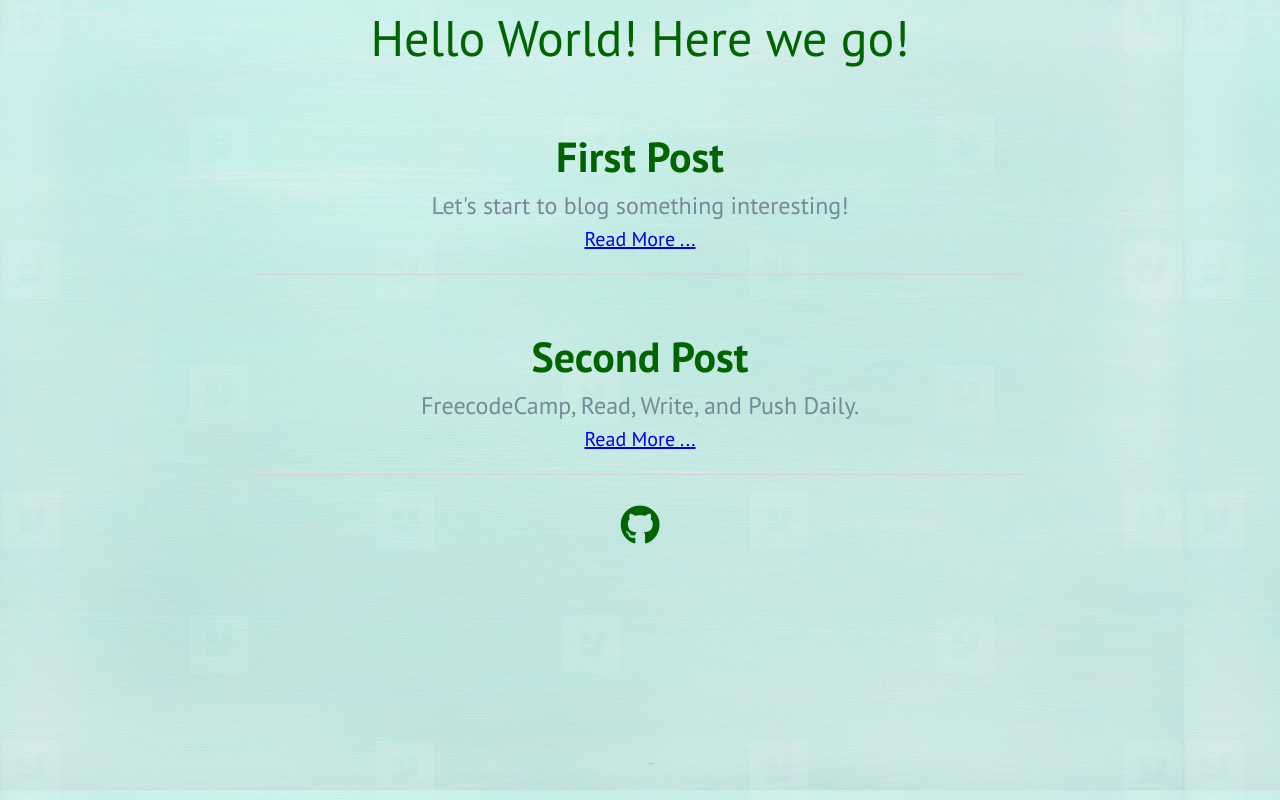
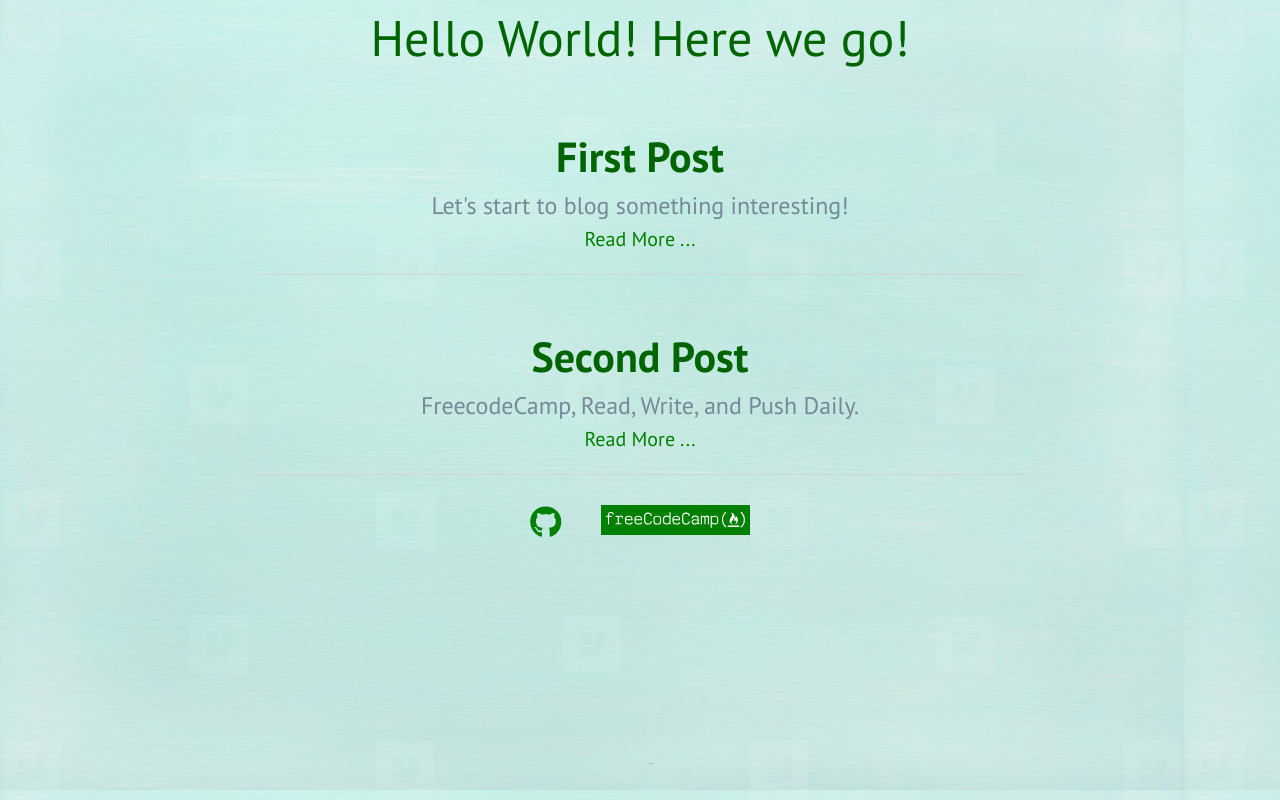
Before and after one commit to kelvin8773/kelvin8773.github.io, a plain HTML site: page index.html in a window 1280 px wide. Drawn offline with Linux system fonts and the light colour scheme.

Commit message:
add social-links

```diff
--- a/assets/css/style.css
+++ b/assets/css/style.css
@@ -37,6 +37,11 @@ h4 {
   font-size: 1.4em;
 }
 
+a {
+  text-decoration: none;
+  color: green;
+}
+
 main {
   margin: 30px 0;
 }
@@ -52,3 +57,31 @@ main .post {
   width: 60%;
   border-bottom: lightgrey 0.3px solid;
 }
+
+footer {
+  height: 200px;
+}
+
+#social-links {
+  width: 50%;
+  margin: 0 auto;
+  display: flex;
+  justify-content: center;
+  align-items: center;
+  font-size: 0.8em;
+  color: lightseagreen;
+}
+
+#social-links a {
+  margin: 0 20px;
+}
+
+#social-links img {
+  height: 30px;
+  background: green;
+  padding: 5px;
+}
+
+#social-links a:hover {
+  color: grey;
+}
--- a/index.html
+++ b/index.html
@@ -38,7 +38,15 @@
     </main>
 
     <footer>
-      <i class="fab fa-2x fa-github"></i>
+      <div id="social-links">
+        <a href="https://github.com/kelvin8773"
+          ><i class="fab fa-2x fa-github"></i
+        ></a>
+
+        <a href="https://www.freecodecamp.org/kelvinliang"
+          ><img src="./assets/image/freecodecamp_logo.svg" alt=""
+        /></a>
+      </div>
     </footer>
   </body>
 </html>
```
Also changed, not shown: assets/image/freecodecamp_logo.svg (added).
